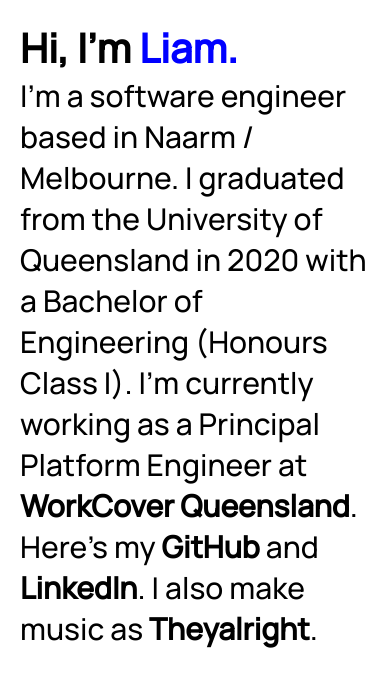
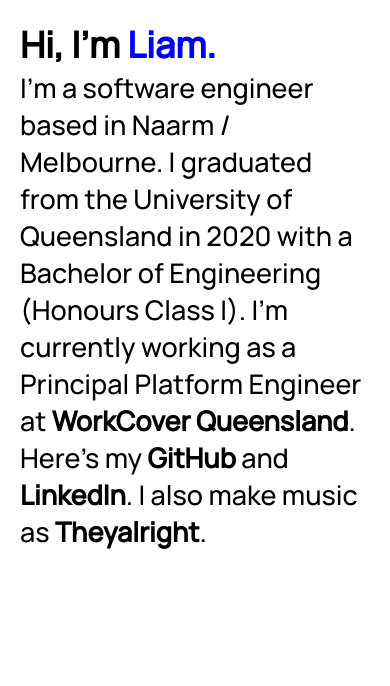
Before and after one commit to LiamGraham/liam.fish, a React (Vite) app: page / in a window 390 px wide. Shown: the top 686 px of the page. Built offline with nearby package versions, Linux system fonts and the light colour scheme.

Commit message:
Adjust mobile font size

```diff
--- a/src/style.css
+++ b/src/style.css
@@ -13,11 +13,17 @@
 
 @media (max-width: 600px) {
   body {
-    font-size: 10px;
+    font-size: 12px;
   }
 
   .experience {
     display: none !important;
+  }
+}
+
+@media (max-width: 400px) {
+  body {
+    font-size: 9px;
   }
 }
 
```
